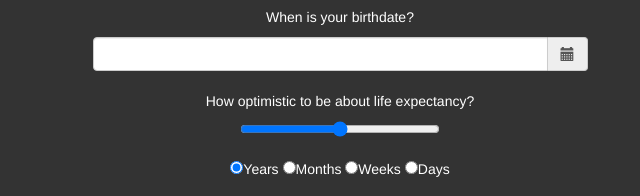
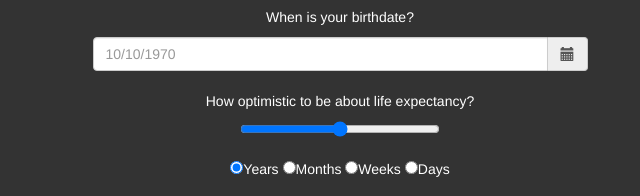
Before and after one commit to kylebakerio/carpe-vitae, a website: page index.html in a window 1280 px wide. Shown: the part 153-349 px from the top of the page, 300-940 px from the left. Drawn offline with nearby package versions, Linux system fonts and the light colour scheme.

Commit message:
added placeholder text

```diff
--- a/index.html
+++ b/index.html
@@ -73,7 +73,7 @@
             <div class='col-sm-6 center-block'style="padding-right: 75px; padding-left:15px;">
               <div class="form-group">
                 <div class='input-group date' id='datetimepicker1'>
-                  <input type='text' class="form-control" id="birthday"/>
+                  <input type='text' class="form-control" id="birthday" placeholder="10/10/1970"/>
                   <span class="input-group-addon">
                     <span class="glyphicon glyphicon-calendar"></span>
                   </span>
```
